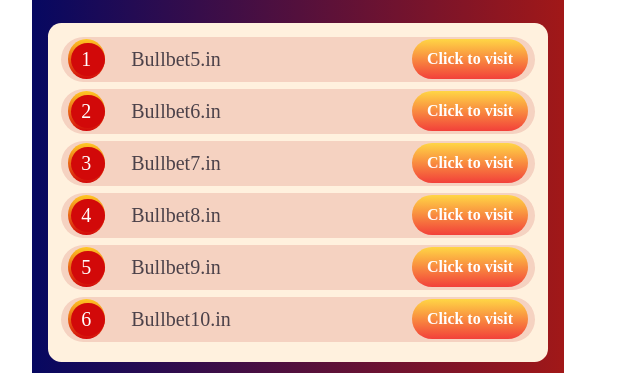
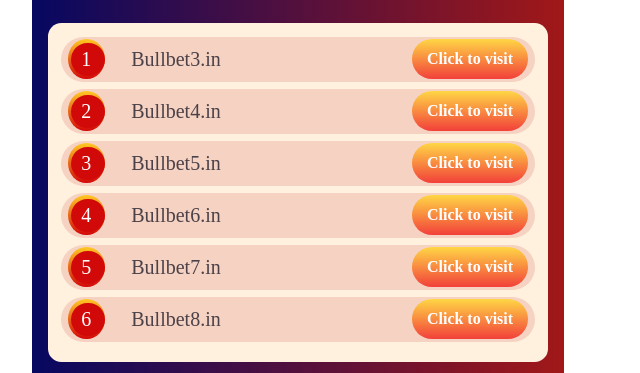
Before and after one commit to Bob-Bull/Bullbet, a plain HTML site: page index.html in a window 1280 px wide. Shown: the part 238-611 px from the top of the page, 342-982 px from the left. Drawn offline with Linux system fonts and the light colour scheme.

Commit message:
Update index.html

```diff
--- a/index.html
+++ b/index.html
@@ -41,42 +41,42 @@
       <div id="list">
         <div class="item">
           <div class="index"><span>1</span></div>
-          <div class="href">Bullbet5.in</div>
+          <div class="href">Bullbet3.in</div>
           <div class="btn" @click="handleLocation('Bullbet3.in')">
             Click to visit
           </div>
         </div>
         <div class="item">
           <div class="index"><span>2</span></div>
-          <div class="href">Bullbet6.in</div>
+          <div class="href">Bullbet4.in</div>
           <div class="btn" @click="handleLocation('Bullbet4.in')">
             Click to visit
           </div>
         </div>
         <div class="item">
           <div class="index"><span>3</span></div>
-          <div class="href">Bullbet7.in</div>
+          <div class="href">Bullbet5.in</div>
           <div class="btn" @click="handleLocation('Bullbet5.in')">
             Click to visit
           </div>
         </div>
         <div class="item">
           <div class="index"><span>4</span></div>
-          <div class="href">Bullbet8.in</div>
+          <div class="href">Bullbet6.in</div>
           <div class="btn" @click="handleLocation('Bullbet6.in')">
             Click to visit
           </div>
         </div>
         <div class="item">
           <div class="index"><span>5</span></div>
-          <div class="href">Bullbet9.in</div>
+          <div class="href">Bullbet7.in</div>
           <div class="btn" @click="handleLocation('Bullbet7.in')">
             Click to visit
           </div>
         </div>
         <div class="item">
           <div class="index"><span>6</span></div>
-          <div class="href">Bullbet10.in</div>
+          <div class="href">Bullbet8.in</div>
           <div class="btn" @click="handleLocation('Bullbet8.in')">
             Click to visit
           </div>
```
